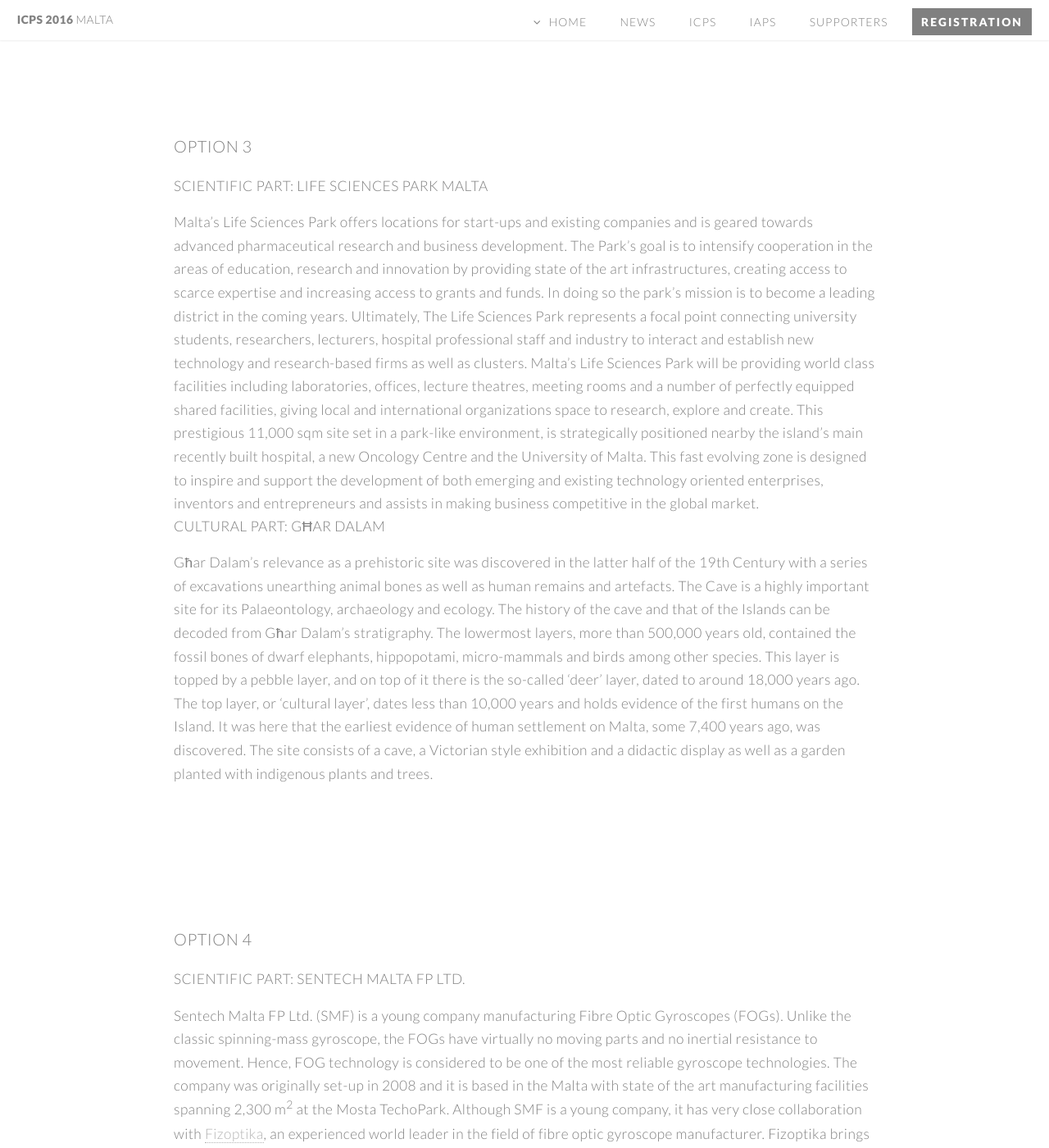
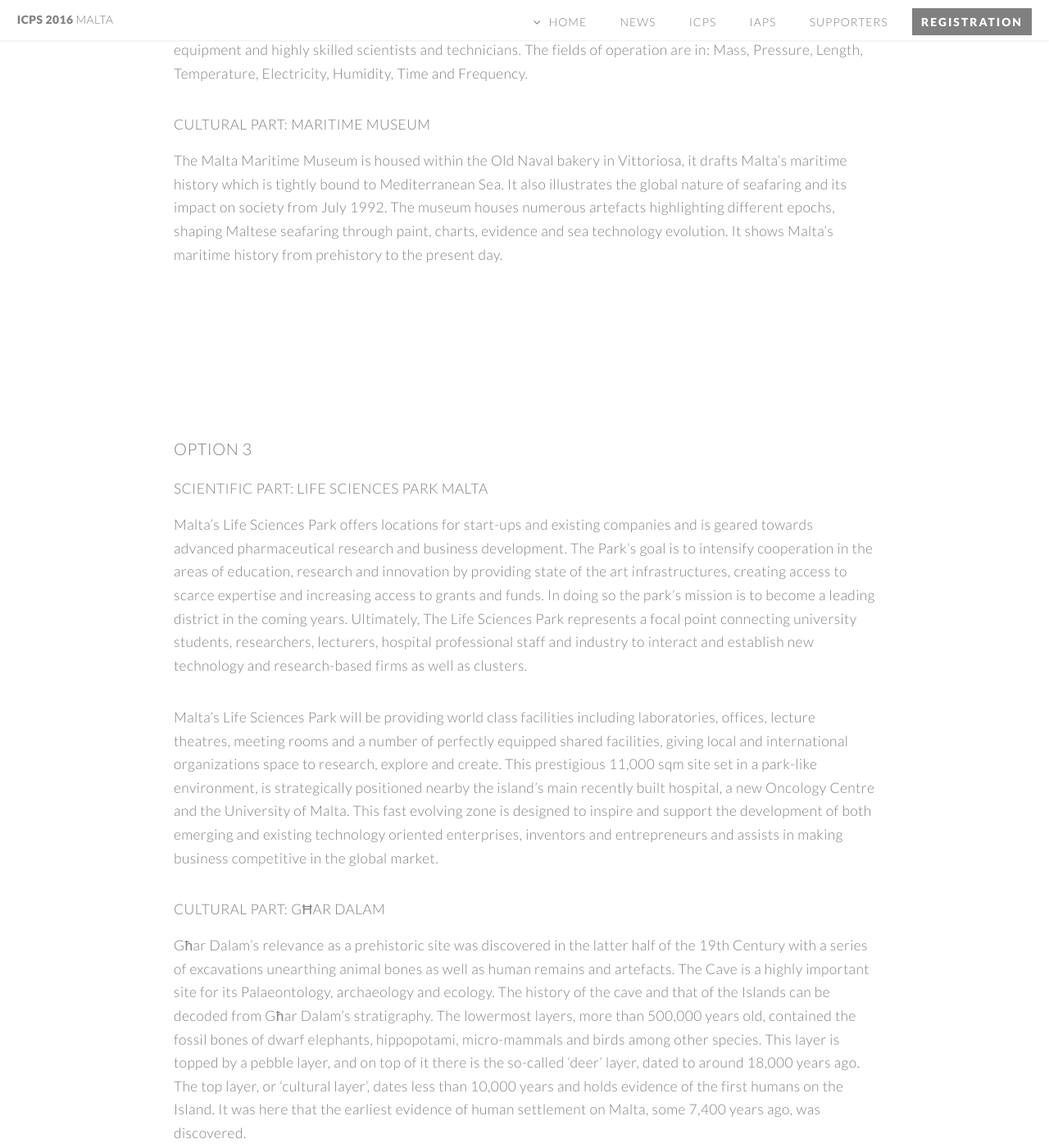
Before and after one commit to bread-on-toast/icps2016, a Jekyll site: the page built from programme/excursions.html, in a window 1280 px wide and 1400 px high, scrolled down 1200 px. Shown: the whole window at 82% size. Built offline with Jekyll 4.4.1, drawn with Linux system fonts in a browser that asks for light colours; nearby versions of some CDN libraries; some of the changed text lies outside the part shown.

Commit message:
paragraph style

```diff
--- a/programme/excursions.html
+++ b/programme/excursions.html
@@ -5,16 +5,16 @@
 subTitle: Several excursions to a wide range of locations will take place. You will be able to choose between different packages – containing a scientific and a cultural part – during registration. Please note that there is a limited number of places for the different excursions and be aware that you need to pay a small extra fee for some of the cultural excursions.
 ---
 
-<section class="style4 container">
+<section class="style4 wrapper container">
     <h3>Option 1</h3>
 
     <h4>Scientific part: <a href="http://weather.maltairport.com/en/home-weather.htm">MetOffice</a></h4>
 
-    The Maltese Methrological Office within the Malta Airport keeps us notified of how hot Malta will be on a day to day basis. A tour of the facilities will show some of Malta's weather satations including the Radar operations room.<br>
+    <p>The Maltese Methrological Office within the Malta Airport keeps us notified of how hot Malta will be on a day to day basis. A tour of the facilities will show some of Malta's weather satations including the Radar operations room.</p>
 
     <h4>Cultural part: Ħaġar Qim and Mnajdra</h4>
 
-    Ħaġar Qim and Mnajdra are two megalithic temple complexes found on the Mediterranean island of Malta, dating from 3600-3200 BC. These Megalithic Temples are amongst the most ancient religious sites on Earth, described by the World Heritage Sites committee as "unique architectural masterpieces." In 1992 UNESCO recognised Ħaġar Qim and Mnajrdra together with two other Maltese megalithic structures as World Heritage Sites.
+    <p>Ħaġar Qim and Mnajdra are two megalithic temple complexes found on the Mediterranean island of Malta, dating from 3600-3200 BC. These Megalithic Temples are amongst the most ancient religious sites on Earth, described by the World Heritage Sites committee as "unique architectural masterpieces." In 1992 UNESCO recognised Ħaġar Qim and Mnajrdra together with two other Maltese megalithic structures as World Heritage Sites.</p>
 
 </section>
 
@@ -23,11 +23,11 @@
 
     <h4>Scientific part: <a href="http://mccaa.org.mt/en/home">MCCAA - METROLOGY DIRECTORATE CALIBRATION SERVICES</a></h4>
 
-    The Metrology labs at Kordin Business Incubation Centre have been progressively built up as of 2004. Today these facilities are capable of calibrating seven measurement quantities supported by state of the art equipment and highly skilled scientists and technicians. The fields of operation are in: Mass, Pressure, Length, Temperature, Electricity, Humidity, Time and Frequency.<br>
+    <p>The Metrology labs at Kordin Business Incubation Centre have been progressively built up as of 2004. Today these facilities are capable of calibrating seven measurement quantities supported by state of the art equipment and highly skilled scientists and technicians. The fields of operation are in: Mass, Pressure, Length, Temperature, Electricity, Humidity, Time and Frequency.</p>
 
     <h4>Cultural part: Maritime Museum</h4>
 
-    The Malta Maritime Museum is housed within the Old Naval bakery in Vittoriosa, it drafts Malta’s maritime history which is tightly bound to Mediterranean Sea. It also illustrates the global nature of seafaring and its impact on society from July 1992. The museum houses numerous artefacts highlighting different epochs, shaping Maltese seafaring through paint, charts, evidence and sea technology evolution. It shows Malta’s maritime history from prehistory to the present day.
+    <p>The Malta Maritime Museum is housed within the Old Naval bakery in Vittoriosa, it drafts Malta’s maritime history which is tightly bound to Mediterranean Sea. It also illustrates the global nature of seafaring and its impact on society from July 1992. The museum houses numerous artefacts highlighting different epochs, shaping Maltese seafaring through paint, charts, evidence and sea technology evolution. It shows Malta’s maritime history from prehistory to the present day.</p>
 
 </section>
 
@@ -36,15 +36,15 @@
 
     <h4>Scientific part: <a href="http://www.lifesciencespark.com">Life Sciences Park Malta</a></h4>
 
-    Malta’s Life Sciences Park offers locations for start-ups and existing companies and is geared towards advanced pharmaceutical research and business development. The Park’s goal is to intensify cooperation in the areas of education, research and innovation by providing state of the art infrastructures, creating access to scarce expertise and increasing access to grants and funds. In doing so the park’s mission is to become a leading district in the coming years. Ultimately, The Life Sciences Park represents a focal point connecting university students, researchers, lecturers, hospital professional staff and industry to interact and establish new technology and research-based firms as well as clusters.
+    <p>Malta’s Life Sciences Park offers locations for start-ups and existing companies and is geared towards advanced pharmaceutical research and business development. The Park’s goal is to intensify cooperation in the areas of education, research and innovation by providing state of the art infrastructures, creating access to scarce expertise and increasing access to grants and funds. In doing so the park’s mission is to become a leading district in the coming years. Ultimately, The Life Sciences Park represents a focal point connecting university students, researchers, lecturers, hospital professional staff and industry to interact and establish new technology and research-based firms as well as clusters.</p>
 
-    Malta’s Life Sciences Park will be providing world class facilities including laboratories, offices, lecture theatres, meeting rooms and a number of perfectly equipped shared facilities, giving local and international organizations space to research, explore and create. This prestigious 11,000 sqm site set in a park-like environment, is strategically positioned nearby the island’s main recently built hospital, a new Oncology Centre and the University of Malta. This fast evolving zone is designed to inspire and support the development of both emerging and existing technology oriented enterprises, inventors and entrepreneurs and assists in making business competitive in the global market.<br>
+    <p>Malta’s Life Sciences Park will be providing world class facilities including laboratories, offices, lecture theatres, meeting rooms and a number of perfectly equipped shared facilities, giving local and international organizations space to research, explore and create. This prestigious 11,000 sqm site set in a park-like environment, is strategically positioned nearby the island’s main recently built hospital, a new Oncology Centre and the University of Malta. This fast evolving zone is designed to inspire and support the development of both emerging and existing technology oriented enterprises, inventors and entrepreneurs and assists in making business competitive in the global market.</p>
 
     <h4>Cultural part: Għar Dalam</h4>
 
-    Għar Dalam’s relevance as a prehistoric site was discovered in the latter half of the 19th Century with a series of excavations unearthing animal bones as well as human remains and artefacts. The Cave is a highly important site for its Palaeontology, archaeology and ecology. The history of the cave and that of the Islands can be decoded from Għar Dalam’s stratigraphy. The lowermost layers, more than 500,000 years old, contained the fossil bones of dwarf elephants, hippopotami, micro-mammals and birds among other species. This layer is topped by a pebble layer, and on top of it there is the so-called ‘deer’ layer, dated to around 18,000 years ago. The top layer, or ‘cultural layer’, dates less than 10,000 years and holds evidence of the first humans on the Island. It was here that the earliest evidence of human settlement on Malta, some 7,400 years ago, was discovered.
+    <p>Għar Dalam’s relevance as a prehistoric site was discovered in the latter half of the 19th Century with a series of excavations unearthing animal bones as well as human remains and artefacts. The Cave is a highly important site for its Palaeontology, archaeology and ecology. The history of the cave and that of the Islands can be decoded from Għar Dalam’s stratigraphy. The lowermost layers, more than 500,000 years old, contained the fossil bones of dwarf elephants, hippopotami, micro-mammals and birds among other species. This layer is topped by a pebble layer, and on top of it there is the so-called ‘deer’ layer, dated to around 18,000 years ago. The top layer, or ‘cultural layer’, dates less than 10,000 years and holds evidence of the first humans on the Island. It was here that the earliest evidence of human settlement on Malta, some 7,400 years ago, was discovered.</p>
 
-    The site consists of a cave, a Victorian style exhibition and a didactic display as well as a garden planted with indigenous plants and trees.
+    <p>The site consists of a cave, a Victorian style exhibition and a didactic display as well as a garden planted with indigenous plants and trees.</p>
 </section>
 
 <section class="style4 wrapper container">
@@ -52,15 +52,15 @@
 
     <h4>Scientific part: <a href="http://www.sentech.com.mt">Sentech Malta FP Ltd.</a></h4>
 
-    Sentech Malta FP Ltd. (SMF) is a young company manufacturing Fibre Optic Gyroscopes (FOGs). Unlike the classic spinning-mass gyroscope, the FOGs have virtually no moving parts and no inertial resistance to movement. Hence, FOG technology is considered to be one of the most reliable gyroscope technologies.
+    <p>Sentech Malta FP Ltd. (SMF) is a young company manufacturing Fibre Optic Gyroscopes (FOGs). Unlike the classic spinning-mass gyroscope, the FOGs have virtually no moving parts and no inertial resistance to movement. Hence, FOG technology is considered to be one of the most reliable gyroscope technologies.</p>
 
-    The company was originally set-up in 2008 and it is based in the Malta with state of the art manufacturing facilities spanning 2,300 m<sup>2</sup> at the Mosta TechoPark.  Although SMF is a young company, it has very close collaboration with <a href="http://www.fizoptika.com">Fizoptika</a>, an experienced world leader in the field of fibre optic gyroscope manufacturer. Fizoptika brings a world of experience having been in the Industry since 1989.<br>
+    <p>The company was originally set-up in 2008 and it is based in the Malta with state of the art manufacturing facilities spanning 2,300 m<sup>2</sup> at the Mosta TechoPark.  Although SMF is a young company, it has very close collaboration with <a href="http://www.fizoptika.com">Fizoptika</a>, an experienced world leader in the field of fibre optic gyroscope manufacturer. Fizoptika brings a world of experience having been in the Industry since 1989.</p>
 
     <h4>Cultural part: Mdina</h4>
 
-    Mdina is a fortified city situated on a hill in the Northern Region of Malta. It served as the island's capital from antiquity until 1530, when the capital was moved to Birgu. Punic remains uncovered beyond the city’s walls suggest the importance of the general region to Malta’s Phoenician settlers. Mdina is commonly called the "Silent City" by natives and visitors. The town is still confined within its walls, and has a population of just under 300.
+    <p>Mdina is a fortified city situated on a hill in the Northern Region of Malta. It served as the island's capital from antiquity until 1530, when the capital was moved to Birgu. Punic remains uncovered beyond the city’s walls suggest the importance of the general region to Malta’s Phoenician settlers. Mdina is commonly called the "Silent City" by natives and visitors. The town is still confined within its walls, and has a population of just under 300.</p>
 
-    A city tour together with visits to the main attractions of Mdina will be organized for the participants.
+    <p>A city tour together with visits to the main attractions of Mdina will be organized for the participants.</p>
 
 </section>
 
@@ -69,13 +69,13 @@
 
     <h4>Scientific part: <a href="https://health.gov.mt/en/Pages/health.aspx">Mater Dei Hospital</a></h4>
 
-    Mater Dei Hospital is the main hospital In Malta, offering a full range of hospital services as well as serving as a general teaching hospital in collaboration with the University of Malta. It also provides an extensive range of specialist services. The areas within Mater Dei Hospital (MDH) and now Sir Anthony Mamo Oncology Centre (SAMOC) where medical physics is mainly applied and practiced are the following: Nuclear medicine (diagnostic and therapeutic), Diagnostic radiography, Radiotherapy.<br>
+    <p>Mater Dei Hospital is the main hospital In Malta, offering a full range of hospital services as well as serving as a general teaching hospital in collaboration with the University of Malta. It also provides an extensive range of specialist services. The areas within Mater Dei Hospital (MDH) and now Sir Anthony Mamo Oncology Centre (SAMOC) where medical physics is mainly applied and practiced are the following: Nuclear medicine (diagnostic and therapeutic), Diagnostic radiography, Radiotherapy.</p>
 
     <h4>Cultural part: Valletta</h4>
 
-    Valletta is the capital city of Malta, colloquially known as "Il-Belt" in Maltese. Geographically, it is located in the South Eastern Region, of the main island of Malta having its western coast with access to the Marsamxett Harbour and its eastern coast in the Grand Harbour. Valletta serves as the southernmost capital city in Europe.
+    <p>Valletta is the capital city of Malta, colloquially known as "Il-Belt" in Maltese. Geographically, it is located in the South Eastern Region, of the main island of Malta having its western coast with access to the Marsamxett Harbour and its eastern coast in the Grand Harbour. Valletta serves as the southernmost capital city in Europe.</p>
 
-    Valletta contains buildings from the 16<sup>th</sup> century onwards, built during the rule of the Order of St. John, also known as Knights Hospitaller. The city is essentially Baroque in character, with elements of Mannerist, Neo-Classical and Modern architecture in selected areas, though World War II left major scars on the city, particularly the destruction of The Royal Opera House. The City of Valletta was officially recognised as a World Heritage Site by UNESCO in 1980.
+    <p>Valletta contains buildings from the 16<sup>th</sup> century onwards, built during the rule of the Order of St. John, also known as Knights Hospitaller. The city is essentially Baroque in character, with elements of Mannerist, Neo-Classical and Modern architecture in selected areas, though World War II left major scars on the city, particularly the destruction of The Royal Opera House. The City of Valletta was officially recognised as a World Heritage Site by UNESCO in 1980.</p>
 
 </section>
 
@@ -84,17 +84,17 @@
 
     <h4>Scientific part: <a href="http://heritagemalta.org">Diagnostic Science Laboratories</a></h4>
 
-    The Diagnostic Science Laboratories (DSL) primary aim is to develop and promote appropriate solutions to the conservation problems of objects, art, architecture, archaeological sites and monuments.
+    <p>The Diagnostic Science Laboratories (DSL) primary aim is to develop and promote appropriate solutions to the conservation problems of objects, art, architecture, archaeological sites and monuments.</p>
 
-    DSL staff members carry out research in a multidisciplinary team effort to ensure the protection of our collections through the application of recent scientific knowledge in accordance with international practices. Scientists provide essential information to conservators about deterioration causes, principal factors influencing the damage mechanisms and compatible treatment options. They also conduct scientific research on the composition of materials, authentication and identification that can contribute to the scholarly interpretation of art and artefacts from the past.
+    <p>DSL staff members carry out research in a multidisciplinary team effort to ensure the protection of our collections through the application of recent scientific knowledge in accordance with international practices. Scientists provide essential information to conservators about deterioration causes, principal factors influencing the damage mechanisms and compatible treatment options. They also conduct scientific research on the composition of materials, authentication and identification that can contribute to the scholarly interpretation of art and artefacts from the past.</p>
 
-    DSL also operates a section dedicated to environmental monitoring and preventive conservation. This section was set up to address the preservation concerns of a vast amount of cultural heritage materials under the care of Heritage Malta and to reduce the real risks to our cultural treasures.<br>
+    <p>DSL also operates a section dedicated to environmental monitoring and preventive conservation. This section was set up to address the preservation concerns of a vast amount of cultural heritage materials under the care of Heritage Malta and to reduce the real risks to our cultural treasures.</p>
 
     <h4>Cultural part: The Three Cities</h4>
 
-    The Three Cities offer an intriguing insight into Malta and its history. Left largely unvisited, these cities are a slice of authentic life as well as a glimpse into Malta's maritime fortunes. The Three Cities can rightly claim to be the cradle of Maltese history, as Vittoriosa (Birgu), Senglea (Isla) and Cospicua (Bormla) have provided a home and fortress to almost every people who settled on the Islands. Their harbour inlets have been in use since Phoenician times: the docks always providing a living for local people, but also leaving them vulnerable when Malta's rulers were at war. As the first home to the Knights of St. John, the Three Cities' palaces, churches, forts and bastions are far older than Valletta's.
+    <p>The Three Cities offer an intriguing insight into Malta and its history. Left largely unvisited, these cities are a slice of authentic life as well as a glimpse into Malta's maritime fortunes. The Three Cities can rightly claim to be the cradle of Maltese history, as Vittoriosa (Birgu), Senglea (Isla) and Cospicua (Bormla) have provided a home and fortress to almost every people who settled on the Islands. Their harbour inlets have been in use since Phoenician times: the docks always providing a living for local people, but also leaving them vulnerable when Malta's rulers were at war. As the first home to the Knights of St. John, the Three Cities' palaces, churches, forts and bastions are far older than Valletta's.</p>
 
-    The local communities here celebrate holy days and festas as nowhere else on the Islands. The most spectacular events are the Easter processions when statues of the "Risen Christ" are carried at a run through crowded streets.
+    <p>The local communities here celebrate holy days and festas as nowhere else on the Islands. The most spectacular events are the Easter processions when statues of the "Risen Christ" are carried at a run through crowded streets.</p>
 
 </section>
 
@@ -103,12 +103,12 @@
 
     <h4>Scientific part: <a href="https://www.mepa.org.mt">Mepa - Zejtun air quality station</a></h4>
 
-    The Malta Environment and Planning Authority (MEPA) is the national agency responsible for land use planning and environmental regulation in Malta.  MEPA is also responsible for the implementation of around 200 Directives, Decisions and Regulations under the EU Environmental Acquis. MEPA is responsible for the monitoring of air pollution in ambient outdoor air and for coordinating policy measures. Air quality generally refers to the quantitative presence of potential harmful substances to life and to the environment in the air we breathe.
+    <p>The Malta Environment and Planning Authority (MEPA) is the national agency responsible for land use planning and environmental regulation in Malta.  MEPA is also responsible for the implementation of around 200 Directives, Decisions and Regulations under the EU Environmental Acquis. MEPA is responsible for the monitoring of air pollution in ambient outdoor air and for coordinating policy measures. Air quality generally refers to the quantitative presence of potential harmful substances to life and to the environment in the air we breathe.</p>
 
-    Most pollutants are the result of anthropogenic activity, with the principal sources being power generation, industry and transport. This is particularly true in urban areas. The Zejtun station is one of the 5 real time air quality stations.  It is equipped with instruments measuring PM10, PM2.5, ozone, gaseous mercury and NOx.<br>
+    <p>Most pollutants are the result of anthropogenic activity, with the principal sources being power generation, industry and transport. This is particularly true in urban areas. The Zejtun station is one of the 5 real time air quality stations.  It is equipped with instruments measuring PM10, PM2.5, ozone, gaseous mercury and NOx.</p>
 
     <h4>Cultural part: Tas-Silġ ruins at Dellimara</h4>
 
-    Tas-Silġ is a rounded hilltop overlooking Marsaxlokk Bay, Malta, close to the city of Żejtun. Tas-Silġ is a multi-period sanctuary site covering all eras from Neolithic to the fourth century AD, and due to this it indicates to archaeologists several different layers of excavation. The site takes its name from the nearby Church of Our Lady of the Snow (Maltese: Knisja tal-Madonna tas-Silġ).
+    <p>Tas-Silġ is a rounded hilltop overlooking Marsaxlokk Bay, Malta, close to the city of Żejtun. Tas-Silġ is a multi-period sanctuary site covering all eras from Neolithic to the fourth century AD, and due to this it indicates to archaeologists several different layers of excavation. The site takes its name from the nearby Church of Our Lady of the Snow (Maltese: Knisja tal-Madonna tas-Silġ).</p>
 
 </section>
```
